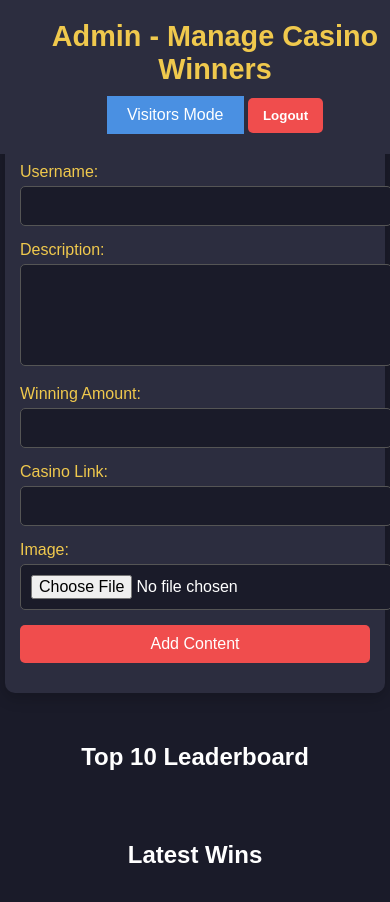
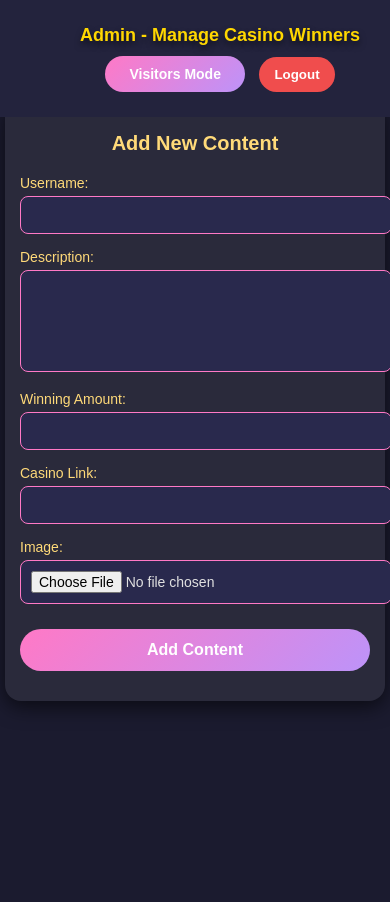
Before and after one commit to yeheyy/winiverse, a website: page public/admin.html in a window 390 px wide. After the commit the page ends 844 px from the top, so only its background shows below. Drawn offline with Linux system fonts and the light colour scheme.

Commit message:
imporve uix

```diff
--- a/public/admin.html
+++ b/public/admin.html
@@ -46,18 +46,6 @@
     </form>
   </div>
 
-  <!-- Leaderboard -->
-  <div class="leaderboard-section">
-    <h2>Top 10 Leaderboard</h2>
-    <ul id="leaderboard"></ul>
-  </div>
-
-  <!-- Latest Wins -->
-  <div class="latest-wins-section">
-    <h2>Latest Wins</h2>
-    <ul id="latestWins"></ul>
-  </div>
-
   <!-- Content Container -->
   <div class="content-container" id="admin-content-container"></div>
 
@@ -66,8 +54,6 @@
 <script>
 let adminContentData = [];
 const contentContainer = document.getElementById('admin-content-container');
-const leaderboard = document.getElementById('leaderboard');
-const latestWins = document.getElementById('latestWins');
 
 // Load Content Data
 async function loadAdminContent() {
@@ -76,8 +62,6 @@ async function loadAdminContent() {
     const data = await response.json();
     adminContentData = data.reverse();
     displayAdminContent();
-    updateLeaderboard();
-    updateLatestWins();
   } catch (err) {
     console.error('Error loading content:', err);
   }
@@ -87,7 +71,6 @@ async function loadAdminContent() {
 const addContentForm = document.getElementById('addContentForm');
 addContentForm.addEventListener('submit', async function (e) {
   e.preventDefault();
-
   const formData = new FormData(addContentForm);
 
   try {
@@ -137,33 +120,6 @@ function displayAdminContent() {
     `;
 
     contentContainer.appendChild(contentItem);
-  });
-  updateLeaderboard();
-  updateLatestWins();
-}
-
-function updateLeaderboard() {
-  leaderboard.innerHTML = '';
-  const sorted = [...adminContentData]
-    .filter(item => item.amount)
-    .sort((a, b) => b.amount - a.amount)
-    .slice(0, 10);
-
-  sorted.forEach((item, index) => {
-    const li = document.createElement('li');
-    li.textContent = `${index + 1}. ${item.username} - ₱${Number(item.amount).toLocaleString()}`;
-    leaderboard.appendChild(li);
-  });
-}
-
-function updateLatestWins() {
-  latestWins.innerHTML = '';
-  const latest = [...adminContentData].slice(0, 5);
-
-  latest.forEach(item => {
-    const li = document.createElement('li');
-    li.textContent = `${item.username}: ${item.description} - ₱${Number(item.amount || 0).toLocaleString()}`;
-    latestWins.appendChild(li);
   });
 }
 
--- a/public/css/admin.css
+++ b/public/css/admin.css
@@ -1,55 +1,70 @@
-
-  /* admin.css for Winiverse Project */
+/* admin.css - Unified Theme with Visitor Page */
 
 body {
-        font-family: "Poppins", sans-serif;
-        background-color: #1a1b29;
+    font-family: 'Poppins', sans-serif;
+    background-color: #1b1b2f;
+    color: #e0e0e0;
     margin: 0;
     padding: 0;
-        color: #fff;
-        display: flex;
-        justify-content: center;
-        align-items: center;
-        min-height: 100vh;
 }
 
 .header {
-        width: 100%;
+    background-color: #23233d;
+    padding: 25px;
     text-align: center;
-        padding: 20px;
-        background-color: #2c2d3f;
     position: fixed;
     top: 0;
     left: 0;
+    width: 100%;
     z-index: 1000;
+    color: #ffd700;
+    text-shadow: 0px 4px 6px rgba(0, 0, 0, 0.5);
 }
 
 .header h1 {
-        font-size: 1.8rem;
-        color: #f0c94d;
     margin: 0;
+    font-size: 24px;
 }
 
-    .header .btn-primary {
-        background-color: #4a90e2;
+.btn-primary {
+    background: linear-gradient(135deg, #ff79c6, #bd93f9);
     color: #fff;
     border: none;
-        padding: 10px 20px;
-        font-size: 1rem;
+    padding: 10px 24px;
+    font-size: 14px;
+    font-weight: bold;
     cursor: pointer;
     margin-top: 10px;
-        display: inline-block;
+    border-radius: 30px;
+    transition: all 0.3s ease;
 }
 
-    .header .btn-primary:hover {
-        background-color: #357abd;
+.btn-primary:hover {
+    background: linear-gradient(135deg, #bd93f9, #ff79c6);
+    box-shadow: 0px 8px 20px rgba(255, 121, 198, 0.4);
+    transform: translateY(-2px);
+}
+
+.btn-logout {
+    background-color: #f04d4d;
+    color: #fff;
+    border: none;
+    padding: 10px 15px;
+    cursor: pointer;
+    border-radius: 30px;
+    font-weight: bold;
+    margin-left: 10px;
+    transition: background-color 0.3s;
+}
+
+.btn-logout:hover {
+    background-color: #d63d3d;
 }
 
 .container {
-        width: 100%;
     max-width: 1200px;
-        padding: 80px 20px 20px;
-        margin: 0 auto;
+    padding: 100px 20px 30px;
+    margin: auto;
     display: flex;
     flex-direction: column;
     align-items: center;
@@ -57,17 +72,17 @@
 }
 
 .add-content-form {
-        background-color: #2c2d3f;
+    background-color: #2a2a3b;
     padding: 20px;
-        border-radius: 10px;
+    border-radius: 16px;
     width: 100%;
     max-width: 500px;
-        box-shadow: 0px 5px 15px rgba(0, 0, 0, 0.2);
+    box-shadow: 0px 6px 20px rgba(0, 0, 0, 0.6);
 }
 
 .add-content-form h2 {
-        font-size: 1.5rem;
-        color: #f0c94d;
+    font-size: 20px;
+    color: #ffda79;
     text-align: center;
     margin-bottom: 20px;
 }
@@ -77,21 +92,22 @@
 }
 
 .add-content-form .form-group label {
-        font-size: 1rem;
-        color: #f0c94d;
+    font-size: 14px;
+    color: #ffda79;
+    margin-bottom: 5px;
     display: block;
-        margin-bottom: 5px;
 }
 
 .add-content-form .form-group input,
 .add-content-form .form-group textarea {
     width: 100%;
     padding: 10px;
-        border: 1px solid #555;
-        background-color: #1a1b29;
-        color: #fff;
-        border-radius: 5px;
-        font-size: 1rem;
+    border: 1px solid #ff79c6;
+    background-color: #29294d;
+    color: #e0e0e0;
+    border-radius: 8px;
+    font-size: 14px;
+    transition: border-color 0.3s, box-shadow 0.3s;
 }
 
 .add-content-form .form-group textarea {
@@ -99,19 +115,30 @@
     height: 80px;
 }
 
+.add-content-form .form-group input:focus,
+.add-content-form .form-group textarea:focus {
+    border-color: #bd93f9;
+    outline: none;
+    box-shadow: 0px 4px 12px rgba(189, 147, 249, 0.4);
+}
+
 .add-content-form .form-group button {
-        background-color: #f04d4d;
+    width: 100%;
+    padding: 12px;
+    background: linear-gradient(135deg, #ff79c6, #bd93f9);
+    border: none;
     color: #fff;
-        border: none;
-        padding: 10px;
-        font-size: 1rem;
+    font-weight: bold;
+    border-radius: 30px;
+    font-size: 16px;
     cursor: pointer;
-        width: 100%;
-        border-radius: 5px;
+    transition: background 0.3s, box-shadow 0.3s, transform 0.3s;
 }
 
 .add-content-form .form-group button:hover {
-        background-color: #d63d3d;
+    background: linear-gradient(135deg, #bd93f9, #ff79c6);
+    box-shadow: 0px 8px 20px rgba(255, 121, 198, 0.5);
+    transform: translateY(-2px);
 }
 
 .content-container {
@@ -122,11 +149,11 @@
 }
 
 .content-item {
-        background-color: #2c2d3f;
+    background-color: #2a2a3b;
+    border-radius: 16px;
     padding: 15px;
-        border-radius: 10px;
-        width: 250px;
-        box-shadow: 0px 5px 15px rgba(0, 0, 0, 0.2);
+    width: 260px;
+    box-shadow: 0px 6px 20px rgba(0, 0, 0, 0.5);
 }
 
 .content-item .content-image {
@@ -141,52 +168,62 @@
     width: 100%;
     height: 100%;
     object-fit: cover;
-    }
-
-    .content-item .content-info {
-        margin-bottom: 10px;
+    border-radius: 8px;
 }
 
 .content-item .content-info input,
 .content-item .content-info textarea {
     width: 100%;
-        background-color: #1a1b29;
-        border: 1px solid #555;
-        padding: 5px;
-        border-radius: 5px;
-        color: #fff;
+    background-color: #29294d;
+    border: 1px solid #ff79c6;
+    padding: 8px;
+    border-radius: 8px;
+    color: #e0e0e0;
     margin-bottom: 5px;
+    font-size: 14px;
 }
 
 .content-item .content-buttons {
     display: flex;
     justify-content: space-between;
+    margin-top: 10px;
 }
 
-    .content-item .btn-update,
-    .content-item .btn-save,
-    .content-item .btn-danger {
-        background-color: #4a90e2;
+.btn-update,
+.btn-save,
+.btn-danger {
     border: none;
-        padding: 5px 10px;
+    padding: 8px 12px;
+    font-size: 12px;
+    font-weight: bold;
+    border-radius: 20px;
     cursor: pointer;
+    transition: all 0.3s ease;
     color: #fff;
-        font-size: 0.9rem;
-        border-radius: 5px;
 }
 
-    .content-item .btn-save {
+.btn-update {
+    background-color: #ffc107;
+}
+
+.btn-update:hover {
+    background-color: #e0a800;
+}
+
+.btn-save {
     background-color: #4caf50;
 }
 
-    .content-item .btn-danger {
+.btn-save:hover {
+    background-color: #43a047;
+}
+
+.btn-danger {
     background-color: #f04d4d;
 }
 
-    .content-item .btn-update:hover,
-    .content-item .btn-save:hover,
-    .content-item .btn-danger:hover {
-        opacity: 0.9;
+.btn-danger:hover {
+    background-color: #d63d3d;
 }
 
 @media (max-width: 768px) {
@@ -202,24 +239,8 @@
     .content-item {
         width: 100%;
     }
+
+    .header h1 {
+        font-size: 18px;
     }
-/*design of logout*/
-.header-buttons {
-    display: flex;
-    gap: 10px;
 }
-
-.btn-logout {
-    background-color: #f04d4d;
-    color: #fff;
-    border: none;
-    padding: 10px 15px;
-    cursor: pointer;
-    border-radius: 5px;
-    font-weight: bold;
-    transition: background-color 0.3s;
-}
-
-.btn-logout:hover {
-    background-color: #d63d3d;
-}
--- a/public/css/common.css
+++ b/public/css/common.css
@@ -1,10 +1,10 @@
-/* Common Styles for Winiverse Project */
+/* Updated Common Styles for Winiverse Project - Unified Theme */
 
 body, html {
     margin: 0;
     padding: 0;
     font-family: 'Poppins', sans-serif;
-    background-color: #121212;
+    background-color: #1b1b2f;
     color: #e0e0e0;
     box-sizing: border-box;
 }
@@ -17,95 +17,73 @@ body, html {
 }
 
 .header {
-    background-color: #1f1b3e;
-    padding: 20px;
+    background-color: #23233d;
+    padding: 30px;
     text-align: center;
-    color: #ffde59;
-    margin-bottom: 30px;
-    box-shadow: 0px 4px 6px rgba(0, 0, 0, 0.3);
+    font-size: 26px;
+    font-weight: bold;
+    color: #ffd700;
+    text-shadow: 0px 4px 6px rgba(0, 0, 0, 0.5);
     position: sticky;
     top: 0;
     z-index: 1000;
 }
 
-.header h1 {
-    margin: 0;
-    font-size: 24px;
-    font-weight: 600;
-    letter-spacing: 1px;
+.header .highlight {
+    color: #ff79c6;
+    background: linear-gradient(135deg, #ff79c6, #bd93f9);
+    -webkit-background-clip: text;
+    -webkit-text-fill-color: transparent;
 }
 
 @media (max-width: 768px) {
     .header h1 {
-        font-size: 20px;
+        font-size: 22px;
     }
 }
 
 /* Button Styles */
 .btn-primary, .btn-update, .btn-danger {
-    padding: 12px 16px;
+    padding: 12px 24px;
     font-size: 14px;
     font-weight: bold;
     border: none;
-    border-radius: 10px;
+    border-radius: 30px;
     cursor: pointer;
-    transition: background-color 0.3s, box-shadow 0.3s, transform 0.3s;
+    transition: all 0.3s ease;
     color: #fff;
     text-align: center;
 }
 
 .btn-primary {
-    background-color: #00a8e8;
-    box-shadow: 0px 4px 6px rgba(0, 168, 232, 0.3);
+    background: linear-gradient(135deg, #ff79c6, #bd93f9);
 }
 
 .btn-primary:hover {
-    background-color: #00c3ff;
-    box-shadow: 0px 6px 12px rgba(0, 195, 255, 0.4);
+    background: linear-gradient(135deg, #bd93f9, #ff79c6);
+    box-shadow: 0px 8px 20px rgba(255, 121, 198, 0.5);
     transform: translateY(-2px);
-}
-
-.btn-primary:active {
-    background-color: #008bbd;
-    box-shadow: none;
-    transform: translateY(0);
 }
 
 .btn-update {
     background-color: #ffc107;
-    box-shadow: 0px 4px 6px rgba(255, 193, 7, 0.3);
 }
 
 .btn-update:hover {
     background-color: #e0a800;
-    box-shadow: 0px 6px 12px rgba(224, 168, 0, 0.4);
     transform: translateY(-2px);
 }
 
-.btn-update:active {
-    background-color: #c69500;
-    box-shadow: none;
-    transform: translateY(0);
-}
-
 .btn-danger {
-    background-color: #dc3545;
-    box-shadow: 0px 4px 6px rgba(220, 53, 69, 0.3);
+    background-color: #f04d4d;
 }
 
 .btn-danger:hover {
-    background-color: #c82333;
-    box-shadow: 0px 6px 12px rgba(200, 35, 51, 0.4);
+    background-color: #d63d3d;
     transform: translateY(-2px);
 }
 
-.btn-danger:active {
-    background-color: #a71d2a;
-    box-shadow: none;
-    transform: translateY(0);
-}
-
-/* Input and Form Styles */
+/* Form Styles */
 input, textarea, select, button {
     font-family: 'Poppins', sans-serif;
 }
@@ -114,20 +92,20 @@ input, textarea {
     width: 100%;
     padding: 10px;
     margin-bottom: 15px;
-    background-color: #29263e;
+    background-color: #29294d;
     color: #e0e0e0;
-    border: 1px solid #ff616d;
+    border: 1px solid #ff79c6;
     border-radius: 8px;
     transition: border-color 0.3s, box-shadow 0.3s;
 }
 
 input:focus, textarea:focus {
-    border-color: #ff858d;
+    border-color: #bd93f9;
     outline: none;
-    box-shadow: 0px 4px 8px rgba(255, 97, 109, 0.4);
+    box-shadow: 0px 4px 8px rgba(189, 147, 249, 0.4);
 }
 
-/* Search Input */
+/* Search Section */
 .search-section {
     display: flex;
     justify-content: center;
@@ -138,36 +116,37 @@ input:focus, textarea:focus {
 .search-section input {
     max-width: 500px;
     padding: 12px;
-    background-color: #29263e;
-    border: 2px solid #ff616d;
-    border-radius: 20px;
+    background-color: #29294d;
+    border: 2px solid #ff79c6;
+    border-radius: 30px;
     color: #e0e0e0;
     text-align: center;
+    transition: border-color 0.3s, box-shadow 0.3s;
 }
 
 .search-section input:focus {
-    border-color: #ff858d;
-    box-shadow: 0px 4px 8px rgba(255, 97, 109, 0.5);
+    border-color: #bd93f9;
+    box-shadow: 0px 4px 8px rgba(189, 147, 249, 0.5);
 }
 
 /* Card Styles */
 .card {
-    background-color: #1f1b3e;
+    background-color: #2a2a3b;
     padding: 20px;
-    border-radius: 12px;
-    box-shadow: 0px 6px 12px rgba(0, 0, 0, 0.3);
-    transition: transform 0.3s, box-shadow 0.3s;
+    border-radius: 16px;
+    box-shadow: 0px 6px 20px rgba(0, 0, 0, 0.6);
+    transition: transform 0.4s, box-shadow 0.4s;
     text-align: center;
 }
 
 .card:hover {
-    transform: scale(1.03);
-    box-shadow: 0px 8px 16px rgba(0, 0, 0, 0.4);
+    transform: scale(1.05);
+    box-shadow: 0px 10px 30px rgba(0, 0, 0, 0.7);
 }
 
 .card img {
     width: 100%;
-    height: 150px;
+    height: 180px;
     object-fit: cover;
     border-radius: 8px;
     margin-bottom: 10px;
@@ -181,12 +160,12 @@ input:focus, textarea:focus {
 .card-title {
     font-size: 18px;
     font-weight: bold;
-    color: #ffde59;
+    color: #ffda79;
 }
 
 .card-text {
     font-size: 14px;
-    color: #e0e0e0;
+    color: #cfcfcf;
     margin-bottom: 10px;
 }
 
--- a/public/css/login.css
+++ b/public/css/login.css
@@ -1,10 +1,11 @@
-/* login.css for Winiverse Project */
+/* login.css - Unified Theme for Winiverse */
+
 body, html {
     margin: 0;
     padding: 0;
     font-family: 'Poppins', sans-serif;
-    background-color: #1a1b27;
-    color: #ffffff;
+    background-color: #1b1b2f;
+    color: #e0e0e0;
     height: 100vh;
     display: flex;
     align-items: center;
@@ -15,81 +16,82 @@ body, html {
     position: absolute;
     top: 0;
     width: 100%;
-    padding: 20px;
-    background-color: #27293d;
+    padding: 25px;
+    background-color: #23233d;
     text-align: center;
-    box-shadow: 0px 4px 6px rgba(0, 0, 0, 0.2);
+    box-shadow: 0px 4px 6px rgba(0, 0, 0, 0.5);
+    z-index: 1000;
 }
 
 .header h1 {
     margin: 0;
     font-size: 24px;
-    font-weight: 600;
-    color: #ffde59;
-    letter-spacing: 1px;
+    font-weight: bold;
+    color: #ffd700;
+    text-shadow: 0px 2px 4px rgba(0, 0, 0, 0.4);
 }
 
 .login-container {
     width: 100%;
     max-width: 400px;
-    background-color: #2b2d42;
+    background-color: #2a2a3b;
     padding: 30px;
-    border-radius: 12px;
-    box-shadow: 0px 8px 16px rgba(0, 0, 0, 0.4);
+    border-radius: 16px;
+    box-shadow: 0px 6px 20px rgba(0, 0, 0, 0.6);
     transition: transform 0.3s, box-shadow 0.3s;
 }
 
 .login-container:hover {
     transform: scale(1.02);
-    box-shadow: 0px 10px 20px rgba(0, 0, 0, 0.5);
+    box-shadow: 0px 10px 24px rgba(0, 0, 0, 0.7);
 }
 
 .login-container form {
     display: flex;
     flex-direction: column;
+    gap: 20px;
 }
 
-.form-group {
-    margin-bottom: 20px;
+.login-container input[type="text"],
+.login-container input[type="password"] {
+    padding: 12px;
+    background-color: #29294d;
+    color: #e0e0e0;
+    border: 1px solid #ff79c6;
+    border-radius: 8px;
+    font-size: 14px;
+    transition: border-color 0.3s, box-shadow 0.3s;
 }
 
-.form-group label {
-    margin-bottom: 5px;
-    font-size: 14px;
-    color: #ffde59;
-    display: block;
-}
-
-.form-group input {
-    width: 100%;
-    padding: 12px;
-    border: 1px solid #ff616d;
-    background-color: #343650;
-    color: #ffffff;
-    border-radius: 8px;
-    transition: border-color 0.3s, background-color 0.3s;
-}
-
-.form-group input:focus {
-    border-color: #00a8e8;
-    background-color: #3e4059;
+.login-container input:focus {
+    border-color: #bd93f9;
+    box-shadow: 0px 4px 12px rgba(189, 147, 249, 0.4);
     outline: none;
 }
 
-.btn-primary {
-    width: 100%;
+.login-container button {
     padding: 12px;
-    background-color: #00a8e8;
+    background: linear-gradient(135deg, #ff79c6, #bd93f9);
     border: none;
-    color: #ffffff;
+    color: #fff;
     font-weight: bold;
+    font-size: 16px;
+    border-radius: 30px;
     cursor: pointer;
-    border-radius: 8px;
-    transition: background-color 0.3s;
+    transition: background 0.3s, box-shadow 0.3s, transform 0.3s;
 }
 
-.btn-primary:hover {
-    background-color: #00c3ff;
+.login-container button:hover {
+    background: linear-gradient(135deg, #bd93f9, #ff79c6);
+    box-shadow: 0px 8px 20px rgba(255, 121, 198, 0.5);
+    transform: translateY(-2px);
+}
+
+.message {
+    margin-top: 10px;
+    text-align: center;
+    color: #ff4d6d;
+    font-size: 14px;
 }
 
 @media (max-width: 480px) {
@@ -97,7 +99,7 @@ body, html {
         padding: 20px;
     }
 
-    .btn-primary {
+    .login-container button {
         padding: 10px;
     }
 }
```
Lines whose indentation alone changed are shown as unchanged.
